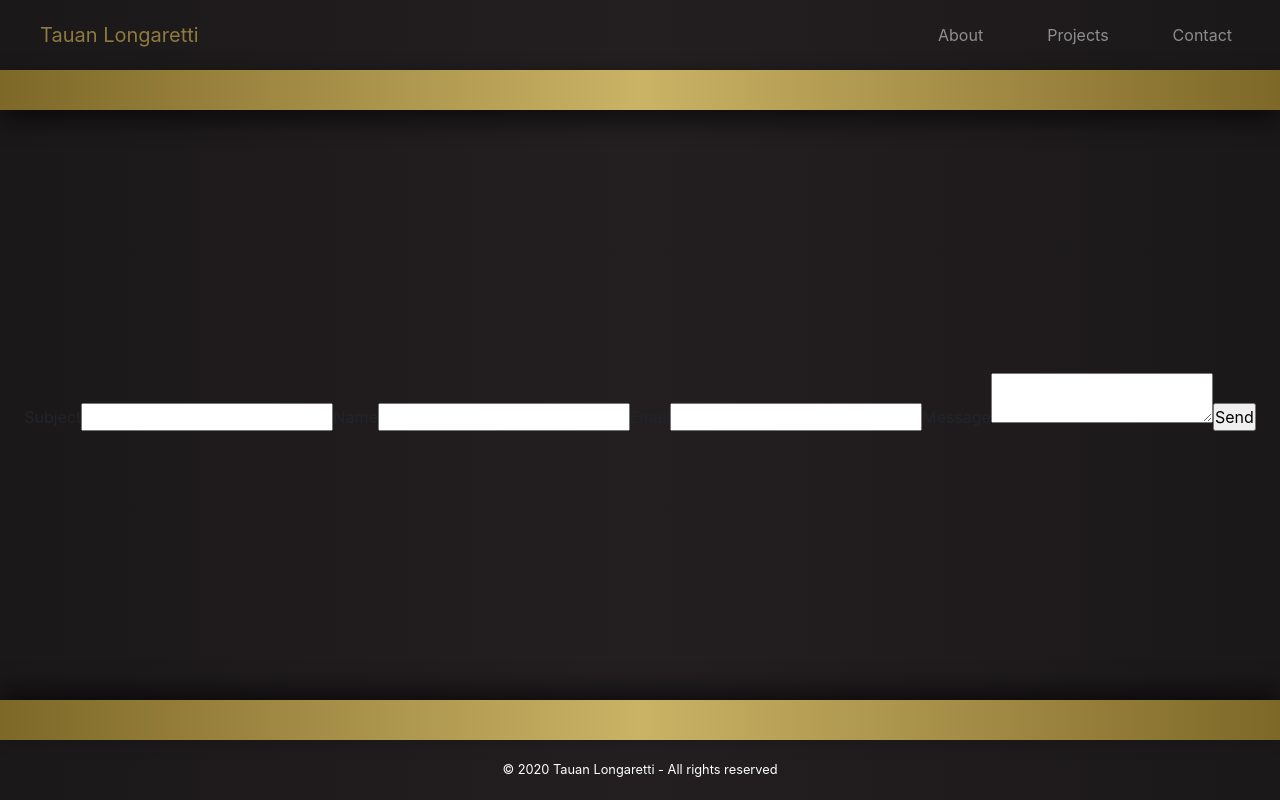
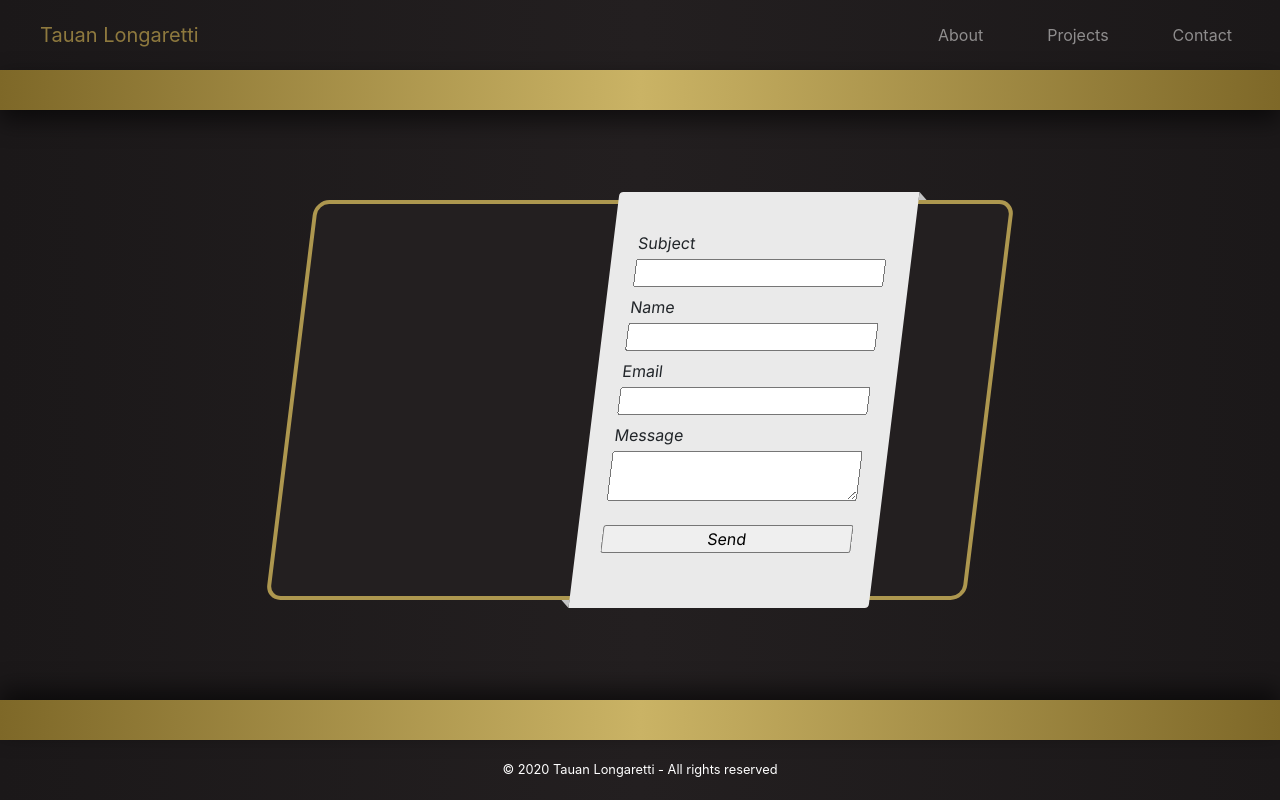
Before and after one commit to tauanlongaretti/portfolio, a React (Create React App) app: page /contact in a window 1280 px wide. Built offline with nearby package versions, Linux system fonts and the light colour scheme.

Commit message:
ribbon concept implemented for contact form

```diff
--- a/src/App.css
+++ b/src/App.css
@@ -1,8 +1,8 @@
 :root {
-  --color-accent: #8e793e;
-  --color-light-accent: #ad974f;
-  --color-background: #231f20;
-  --color-text: #eaeaea;
+  --dark-accent: #8e793e;
+  --light-accent: #ad974f;
+  --dark-color: #231f20;
+  --light-color: #eaeaea;
 }
 
 * {
@@ -28,11 +28,23 @@
 }
 
 .gold-text {
-  color: var(--color-accent);
+  color: var(--dark-accent);
 }
 
-.white-text {
-  color: var(--color-text);
+.light-background {
+  background-color: var(--light-color)
+}
+
+.light-text {
+  color: var(--light-color);
+}
+
+.dark-background {
+  background-color: var(--dark-color)
+}
+
+.dark-text {
+  color: var(--dark-color)
 }
 
 /* Footer */
@@ -80,5 +92,64 @@
 }
 
 .home-link {
-  color: var(--color-accent) !important;
+  color: var(--dark-accent) !important;
 }
+
+/* Form */
+.form-wrapper {
+  position: absolute;
+  top: 50%;
+  left: 50%;
+  transform: translate(-50%, -50%);
+}
+
+.form-container {
+  position: relative;
+  background-color: var(--dark-color);
+  height: 400px;
+  width: 700px;
+  border: 4px solid var(--light-accent);
+  border-radius: 15px;
+  transform: skew(-7deg);
+}
+
+.form-ribbon {
+  position: absolute;
+  width: 300px;
+  height: 416px;
+  background-color: var(--light-color);
+  top: -12px;
+  left: 300px;
+  /* transform: skew(-7deg); */
+  border-radius: 4px 0px 4px 0px;
+}
+
+.form-ribbon:before {
+  content: "";
+  position: absolute;
+  top: 0;
+  right: -8px;
+  border-top: 4px solid transparent;
+  border-right: 4px solid transparent;
+  border-bottom: 4px solid #c4c4c4;
+  border-left: 4px solid #c4c4c4;
+}
+
+.form-ribbon:after {
+  content: "";
+  position: absolute;
+  bottom: 0;
+  left: -8px;
+  border-top: 4px solid #c4c4c4;
+  border-right: 4px solid #c4c4c4;
+  border-bottom: 4px solid transparent;
+  border-left: 4px solid transparent;
+}
+
+.contact-form {
+  position: absolute;
+  width: 250px;
+  top: 48%;
+  left: 50%;
+  transform: translate(-50%, -50%);
+}
--- a/src/components/Contact.js
+++ b/src/components/Contact.js
@@ -6,7 +6,12 @@ const Contact = () => {
     e.preventDefault();
 
     emailjs
-      .sendForm("gmail", "template_cr2nbca", e.target, "user_l5fNQ8O2z7MfawGOFLH3M")
+      .sendForm(
+        "gmail",
+        "template_cr2nbca",
+        e.target,
+        "user_l5fNQ8O2z7MfawGOFLH3M"
+      )
       .then(
         (result) => {
           console.log(result.text);
@@ -15,21 +20,30 @@ const Contact = () => {
           console.log(error.text);
         }
       );
-      e.target.reset()
+    e.target.reset();
   }
 
   return (
-    <form className="contact-form" onSubmit={sendEmail}>
-      <label>Subject</label>
-      <input type="text" name="subject" />
-      <label>Name</label>
-      <input type="text" name="name" />
-      <label>Email</label>
-      <input type="email" name="email" />
-      <label>Message</label>
-      <textarea name="message" />
-      <input type="submit" value="Send" />
-    </form>
+    <div className="form-wrapper">
+      <div className="form-container p-4">
+        <div className="form-ribbon">
+          <form
+            className="contact-form d-flex flex-column"
+            onSubmit={sendEmail}
+          >
+            <label className="text-black mb-1">Subject</label>
+            <input type="text" name="subject" />
+            <label className="text-black mt-2 mb-1">Name</label>
+            <input type="text" name="name" />
+            <label className="text-black mt-2 mb-1">Email</label>
+            <input type="email" name="email" />
+            <label className="text-black mt-2 mb-1">Message</label>
+            <textarea name="message" />
+            <input className="mt-4" type="submit" value="Send" />
+          </form>
+        </div>
+      </div>
+    </div>
   );
 };
 
--- a/src/components/Home.js
+++ b/src/components/Home.js
@@ -3,7 +3,7 @@ import React from "react";
 const Home = () => {
   return (
     <div>
-      <h1 className="white-text">Hi, I am <span className="gold-text">Tauan Longaretti</span></h1>
+      <h1 className="light-text">Hi, I am <span className="gold-text">Tauan Longaretti</span></h1>
     </div>
   );
 };
```
